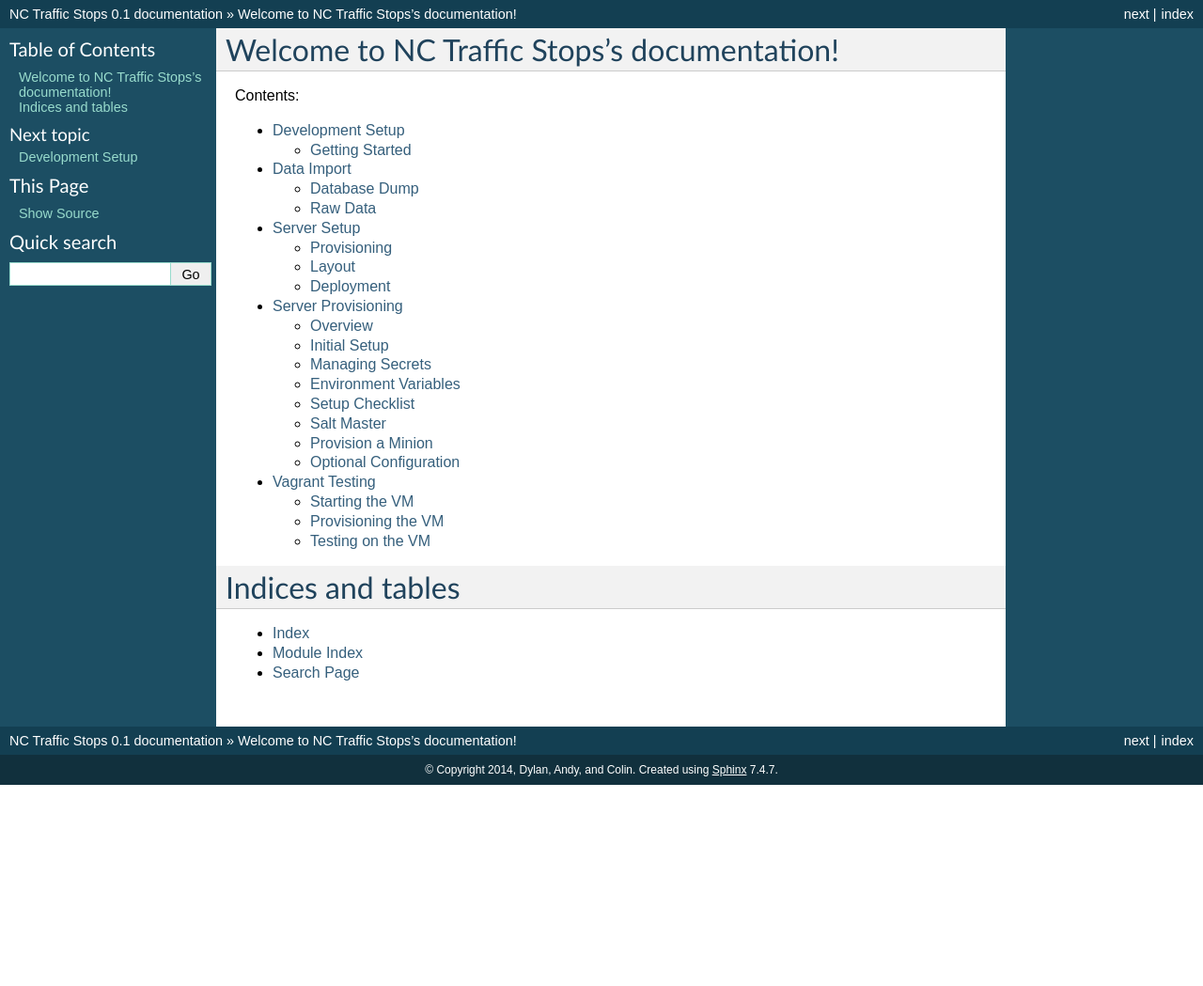
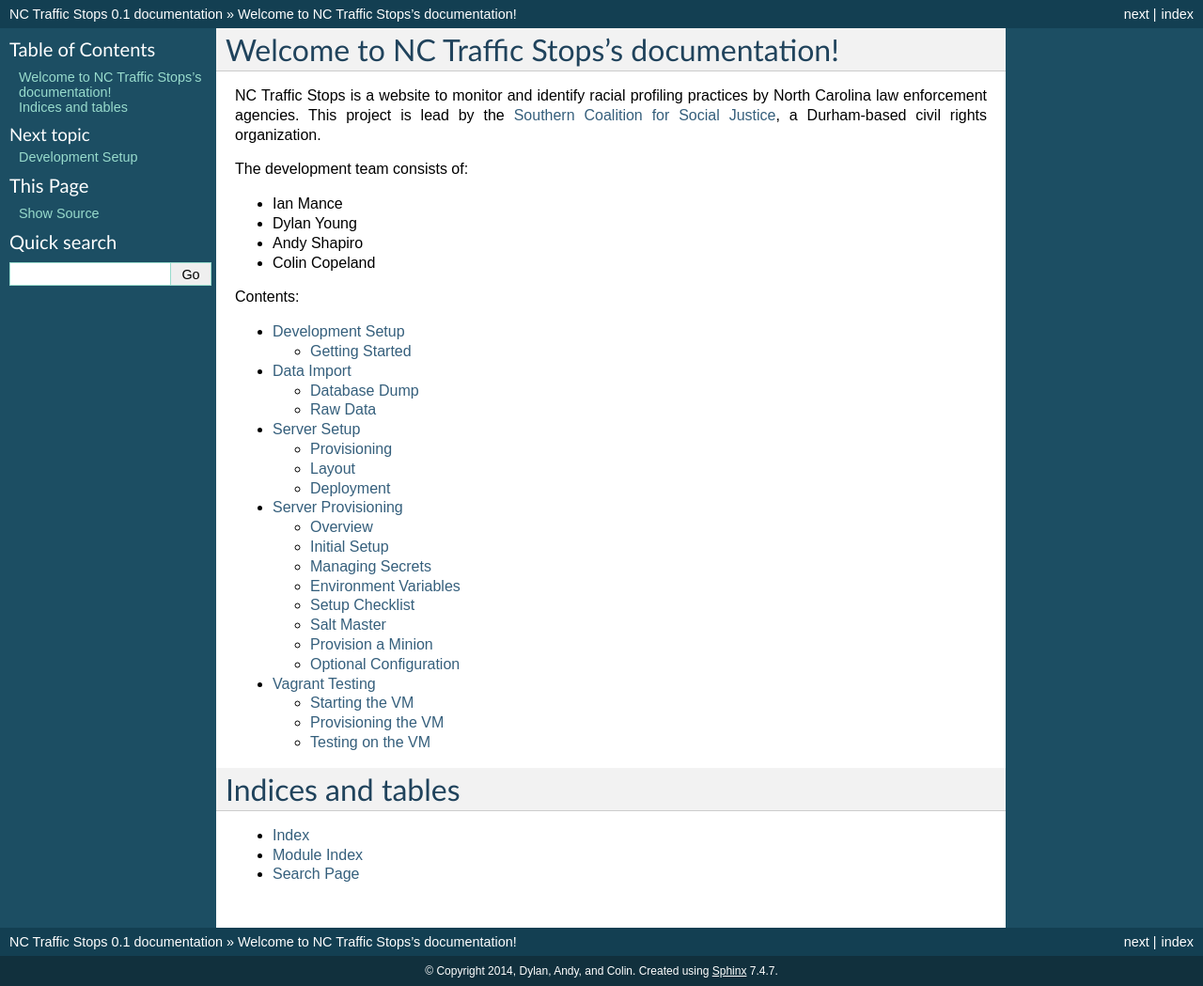
Before and after one commit to OpenDataPolicingNC/Traffic-Stops, a Sphinx documentation site: the page built from docs/index.rst, in a window 1280 px wide. Shown: the whole page at 94% size. Built offline with Sphinx 7.4.7, drawn with Linux system fonts in a browser that asks for light colours; before the commit the page ends 900 px from its top, so only the background shows below that.

Commit message:
add names to docs

```diff
--- a/docs/index.rst
+++ b/docs/index.rst
@@ -5,6 +5,21 @@
 
 Welcome to NC Traffic Stops's documentation!
 ============================================
+
+NC Traffic Stops is a website to monitor and identify racial profiling
+practices by North Carolina law enforcement agencies. This project is lead by
+the `Southern Coalition for Social Justice`_, a Durham-based civil rights
+organization.
+
+The development team consists of:
+
+* Ian Mance
+* Dylan Young
+* Andy Shapiro
+* Colin Copeland
+
+.. _Southern Coalition for Social Justice: http://www.scsj.org/
+
 
 Contents:
 
@@ -18,7 +33,6 @@ Contents:
    vagrant
 
 
-
 Indices and tables
 ==================
 
```
